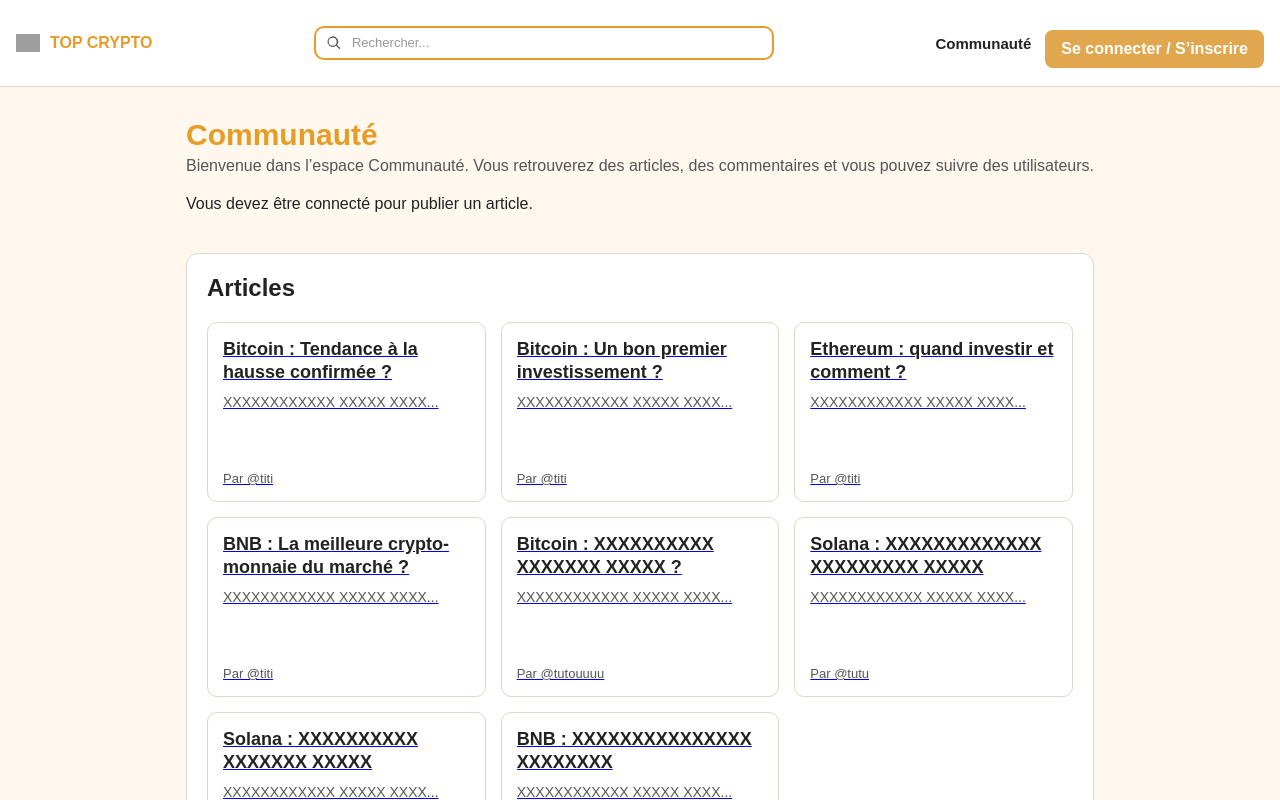
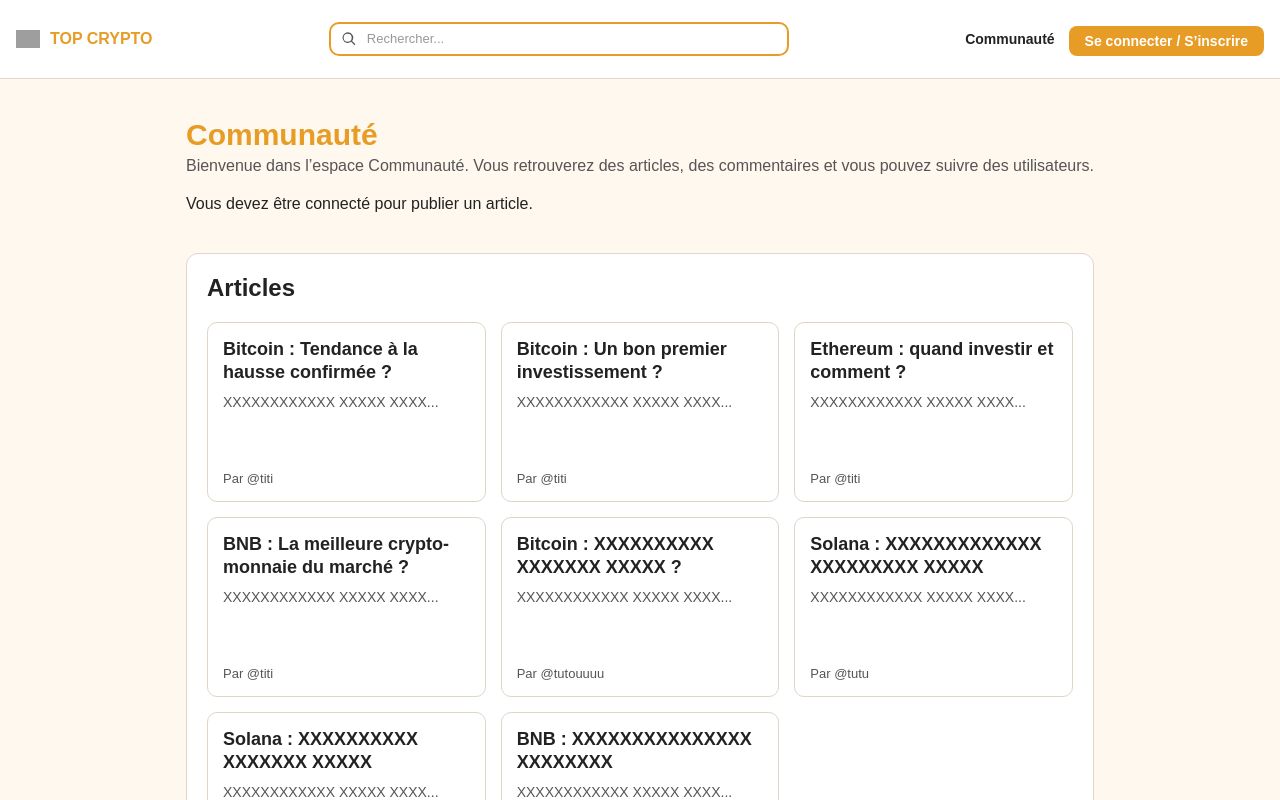
Before and after one commit to CTRetu/Interaction-Homme-Machine-Arbaut-Tropel-MIASHS-IC, a Vue app in the folder Projet/: page /community in a window 1280 px wide. Shown: the top 800 px of the page. Built offline with nearby package versions, Linux system fonts and the light colour scheme; grey boxes are pictures that could not be loaded; what highcharts-vue would draw is missing.

Commit message:
Modification alligment navebar, bouton annuler pour publier et lien page communauté apparence.

```diff
--- a/Projet/src/assets/style.css
+++ b/Projet/src/assets/style.css
@@ -123,10 +123,16 @@ nav a:hover {
 .btn-primary {
   background: var(--primary);
   color: white;
-  padding: 8px 14px;
+  padding: 8px 16px;
   border-radius: 8px;
   border: none;
   cursor: pointer;
+  font-size: 14px;
+  font-weight: 600;
+  text-decoration: none;
+  display: inline-flex;
+  align-items: center;
+  line-height: 1.4;
 }
 
 .btn-primary:hover {
--- a/Projet/src/components/navigation/HeaderBar.vue
+++ b/Projet/src/components/navigation/HeaderBar.vue
@@ -233,12 +233,38 @@ onMounted(() => {
 
 .nav-link {
   font-weight: 600;
+  font-size: 14px;
   color: var(--text-color);
   text-decoration: none;
+  display: inline-flex;
+  align-items: center;
+  line-height: 1;
+  padding: 0;
 }
 
 .nav-link:hover {
   opacity: 0.8;
+}
+
+.btn-primary {
+  background: var(--primary);
+  color: white;
+  padding: 8px 16px;
+  border-radius: 8px;
+  border: none;
+  cursor: pointer;
+  font-size: 14px;
+  font-weight: 600;
+  text-decoration: none;
+  display: inline-flex;
+  align-items: center;
+  justify-content: center;
+  line-height: 1;
+  transform: translateY(-4px);
+}
+
+.btn-primary:hover {
+  background: var(--primary-hover);
 }
 
 /* ---------- PROFIL ---------- */
--- a/Projet/src/views/CommunityView.vue
+++ b/Projet/src/views/CommunityView.vue
@@ -185,6 +185,11 @@ const publishArticle = () => {
   gap: 15px;
 }
 
+.article-card-link {
+  text-decoration: none;
+  color: inherit;
+}
+
 .article-card {
   background: var(--bg-secondary);
   border: 1px solid var(--border-color);
@@ -302,14 +307,25 @@ const publishArticle = () => {
   display: flex;
   justify-content: space-between;
   margin-top: 10px;
+  gap: 12px;
+  align-items: center;
+}
+
+.modal-actions .btn-primary {
+  border: 1px solid transparent;
 }
 
 .btn-secondary {
-  padding: 8px 10px;
+  margin-top: auto;
+  padding: 8px 16px;
   border-radius: 6px;
   border: 1px solid var(--border-color);
   background: var(--bg-secondary);
   color: var(--text-color);
+  height: 45px;
+  display: inline-flex;
+  align-items: center;
+  justify-content: center;
 }
 
 .btn-secondary:hover {
```
